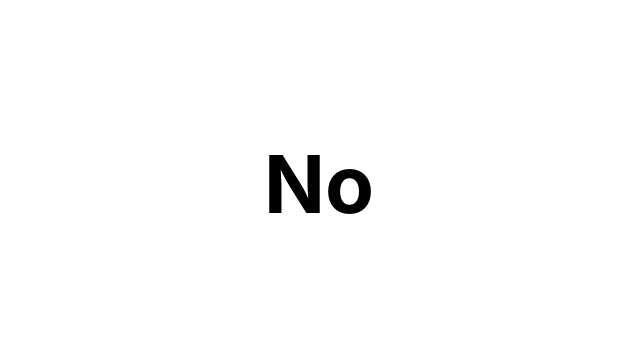
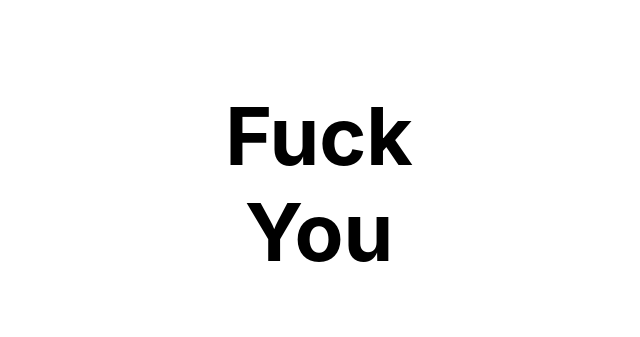
Before and after one commit to secretmessagelol/Message, a plain HTML site: page index.html in a window 1280 px wide. Shown: the part 216-553 px from the top of the page, without its empty margins (321-961 px from the left). Drawn offline with Linux system fonts and the light colour scheme.

Commit message:
Update index.html

```diff
--- a/index.html
+++ b/index.html
@@ -8,7 +8,7 @@
 </head>
 <body>
   <div class="message">
-    <h1>No<br></h1>
+    <h1>Fuck<br>You</h1>
   </div>
 </body>
 </html>
```
